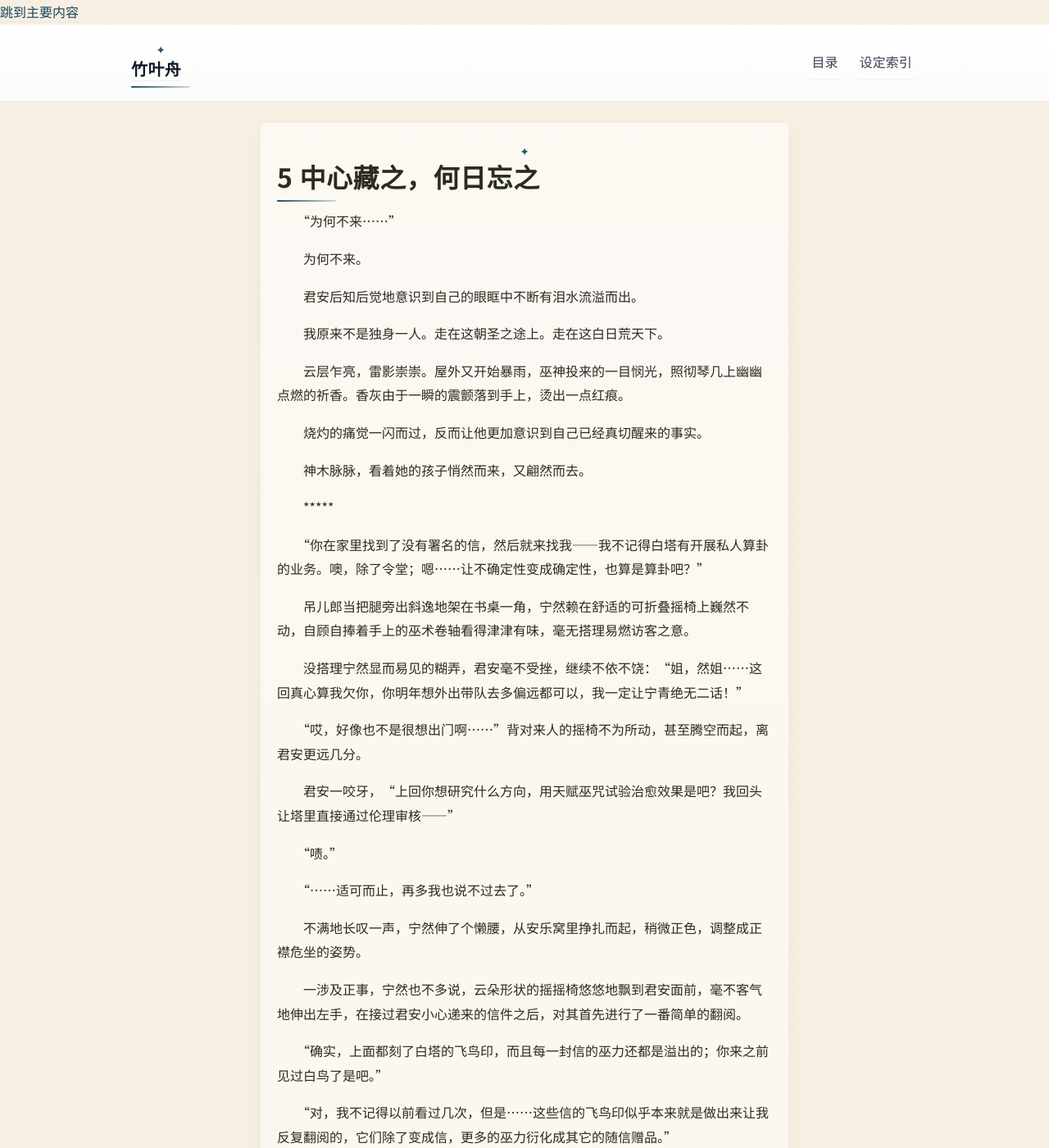
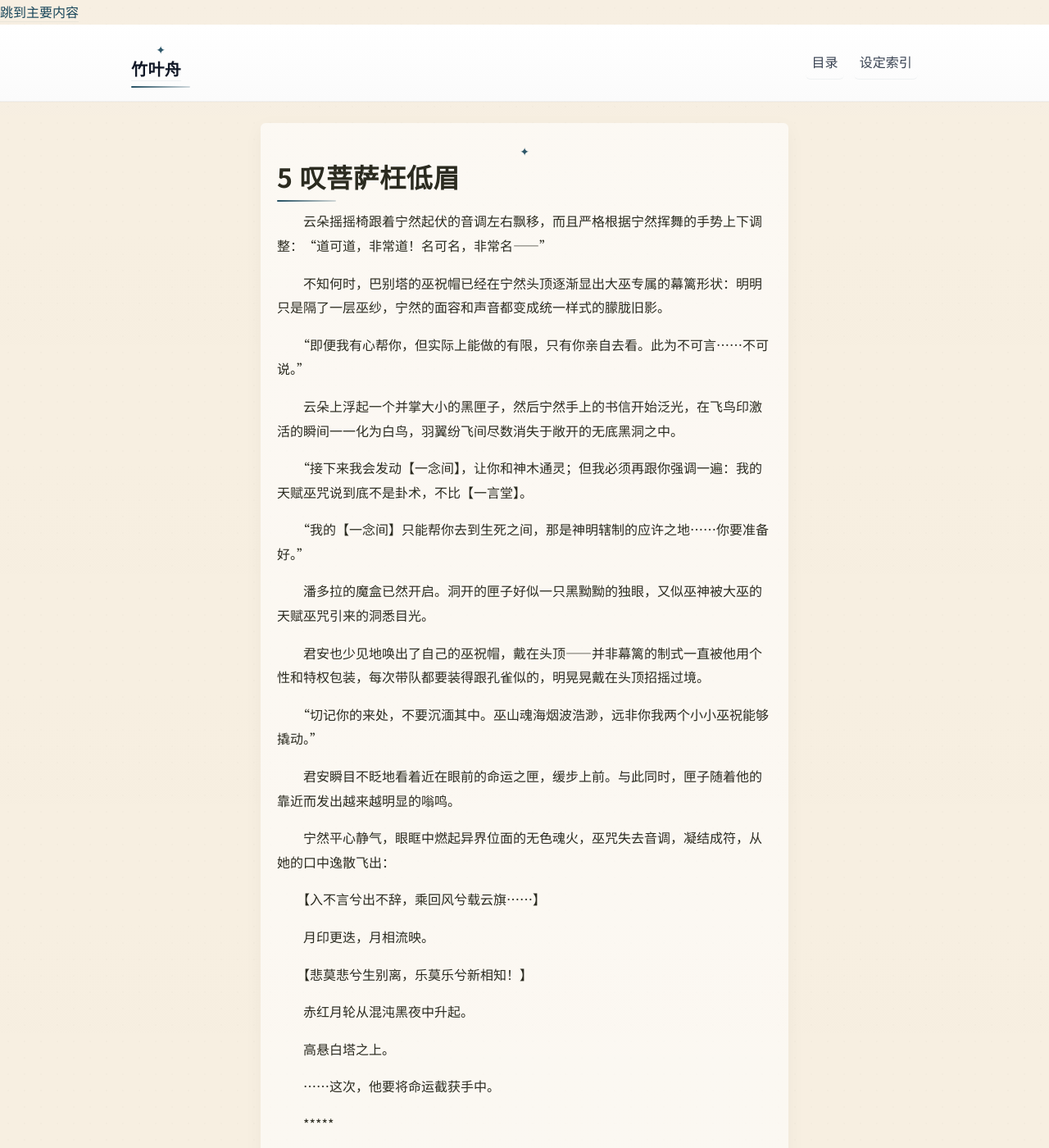
Before and after one commit to LotusSaverin/TheLeaf-BorneDream, a Jekyll site: the page built from chapter-05.md, in a window 1280 px wide and 1400 px high. Shown: the whole window at 82% size. Built offline with Jekyll 4.4.1, drawn with Linux system fonts in a browser that asks for light colours; some web fonts are replaced; our own code applies the rules of GitHub Pages for plain Markdown files; some of the changed text lies outside the part shown.

Commit message:
Revise chapter 5 with expanded content
Updated chapter 5 with new narrative elements and dialogue.

```diff
--- a/chapter-05.md
+++ b/chapter-05.md
@@ -1,91 +1,161 @@
-# 5 中心藏之，何日忘之
+# 5 叹菩萨枉低眉
 
-　　“为何不来……”
+　　云朵摇摇椅跟着宁然起伏的音调左右飘移，而且严格根据宁然挥舞的手势上下调整：“道可道，非常道！名可名，非常名——”
 
-　　为何不来。
+　　不知何时，巴别塔的巫祝帽已经在宁然头顶逐渐显出大巫专属的幕篱形状：明明只是隔了一层巫纱，宁然的面容和声音都变成统一样式的朦胧旧影。
 
-　　君安后知后觉地意识到自己的眼眶中不断有泪水流溢而出。
+　　“即便我有心帮你，但实际上能做的有限，只有你亲自去看。此为不可言……不可说。”
 
-　　我原来不是独身一人。走在这朝圣之途上。走在这白日荒天下。
+　　云朵上浮起一个并掌大小的黑匣子，然后宁然手上的书信开始泛光，在飞鸟印激活的瞬间一一化为白鸟，羽翼纷飞间尽数消失于敞开的无底黑洞之中。
 
-　　云层乍亮，雷影崇崇。屋外又开始暴雨，巫神投来的一目悯光，照彻琴几上幽幽点燃的祈香。香灰由于一瞬的震颤落到手上，烫出一点红痕。
+　　“接下来我会发动【一念间】，让你和神木通灵；但我必须再跟你强调一遍：我的天赋巫咒说到底不是卦术，不比【一言堂】。
 
-　　烧灼的痛觉一闪而过，反而让他更加意识到自己已经真切醒来的事实。
+　　“我的【一念间】只能帮你去到生死之间，那是神明辖制的应许之地……你要准备好。”
 
-　　神木脉脉，看着她的孩子悄然而来，又翩然而去。
+　　潘多拉的魔盒已然开启。洞开的匣子好似一只黑黝黝的独眼，又似巫神被大巫的天赋巫咒引来的洞悉目光。
+
+　　君安也少见地唤出了自己的巫祝帽，戴在头顶——并非幕篱的制式一直被他用个性和特权包装，每次带队都要装得跟孔雀似的，明晃晃戴在头顶招摇过境。
+
+　　“切记你的来处，不要沉湎其中。巫山魂海烟波浩渺，远非你我两个小小巫祝能够撬动。”
+
+　　君安瞬目不眨地看着近在眼前的命运之匣，缓步上前。与此同时，匣子随着他的靠近而发出越来越明显的嗡鸣。
+
+　　宁然平心静气，眼眶中燃起异界位面的无色魂火，巫咒失去音调，凝结成符，从她的口中逸散飞出：
+
+　　【入不言兮出不辞，乘回风兮载云旗……】
+
+　　月印更迭，月相流映。
+
+　　【悲莫悲兮生别离，乐莫乐兮新相知！】
+
+　　赤红月轮从混沌黑夜中升起。
+
+　　高悬白塔之上。
+
+　　……这次，他要将命运截获手中。
 
 　　*****
 
-　　“你在家里找到了没有署名的信，然后就来找我——我不记得白塔有开展私人算卦的业务。噢，除了令堂；嗯……让不确定性变成确定性，也算是算卦吧？”
+　　华盖如云，白玉生辉。郁郁苍苍。
 
-　　吊儿郎当把腿旁出斜逸地架在书桌一角，宁然赖在舒适的可折叠摇椅上巍然不动，自顾自捧着手上的巫术卷轴看得津津有味，毫无搭理易燃访客之意。
+　　“哥！觉醒典仪那边母亲已经布置好了，父亲派人传话说我们准备好了就差不多可以动身。”
 
-　　没搭理宁然显而易见的糊弄，君安毫不受挫，继续不依不饶：“姐，然姐……这回真心算我欠你，你明年想外出带队去多偏远都可以，我一定让宁青绝无二话！”
+　　“……”
 
-　　“哎，好像也不是很想出门啊……”背对来人的摇椅不为所动，甚至腾空而起，离君安更远几分。
+　　没有应答，静立窗前的少年只是看着窗外的神木怔愣出神。
 
-　　君安一咬牙，“上回你想研究什么方向，用天赋巫咒试验治愈效果是吧？我回头让塔里直接通过伦理审核——”
+　　“哥？你还好吗，发生什么了？”
 
-　　“啧。”
+　　君安摇了摇头，“没事，只是感觉有点熟悉。”
 
-　　“……适可而止，再多我也说不过去了。”
+　　……眼前的一切，自己似乎梦到过。
 
-　　不满地长叹一声，宁然伸了个懒腰，从安乐窝里挣扎而起，稍微正色，调整成正襟危坐的姿势。
+　　又是预知梦吗？昨晚似乎也做了预知梦。
 
-　　一涉及正事，宁然也不多说，云朵形状的摇摇椅悠悠地飘到君安面前，毫不客气地伸出左手，在接过君安小心递来的信件之后，对其首先进行了一番简单的翻阅。
+　　“我们走吧，囗囗。别让母亲等着。”
 
-　　“确实，上面都刻了白塔的飞鸟印，而且每一封信的巫力还都是溢出的；你来之前见过白鸟了是吧。”
+　　——他的梦，在变成现实？
 
-　　“对，我不记得以前看过几次，但是……这些信的飞鸟印似乎本来就是做出来让我反复翻阅的，它们除了变成信，更多的巫力衍化成其它的随信赠品。”
+　　……
 
-　　听到这里，宁然陷入了短暂的沉思。
+　　“早知我们俩是压轴，刚刚练会琴再来就好了。哥你说，等会我最后一个上去，神木这次不会又什么都不跟我说吧？”
 
-　　“信我不方便看，里面有没有提到什么特别的？”
+　　君安淡淡哂笑，挑眉不语，只是戏谑地扫了对方一眼。
 
-　　“……没有。”君安迟疑了一下，又补充道：“来信人似乎与我关系匪浅，私交甚笃。但这正是我回来白塔找你的原因——
+　　“好啦，哥你知道我不是跟你炫耀嘛……我往后再不说了！”
 
-　　“有人模糊了我的记忆。我忘记了很多事。说不清。”
+　　“哼。”目光又流转回来，落到祭台正中的神木之上；台上证道的同辈紧闭双眼，还在觉醒，但君安却已莫名地笃定对方不能顺利证道太上忘情。
 
-　　话语未毕，君安只是右手指天空，然后翻转回来，食中二指对着自己的双眼比划了一下，以表他们头顶那位不可直言的存在。
+　　——他的梦，真的变成现实了吗？
 
-　　宁然一下也沉默了。
+　　……
 
-　　略一停顿之后，宁然颔首：“确实蹊跷棘手……难怪你千里迢迢翻山越岭就为了找我，觉醒典仪都不管了，怕别的大巫没有巫术抗性也记忆混乱了？”
+　　作为倒数第二个觉醒的“巫祝”，君安不紧不慢地踏上白石做的祭台。在台上主持典仪的母亲君挽烟露出少见的笑容，父亲戴望庭在台下同样笑得春风得意，满是宽慰。
 
-　　君安重重一点头。
+　　不必母亲重复先前的繁文缛节，少年上前一顺衣袍，就地对着神木干脆跪下，祝祷，磕头。
 
-　　“可以，目光独到！”宁然在心里又叹了一口气，面上不显：“多年友情价，我得先提醒你一句……
+　　【神木吾祝，晚辈君安，志愿怀践御之心，行敬畏之举，存守护之志……】
 
-　　“你还记得你们家的正统道途吧？”
+　　【请为我证道——】
 
-　　这下换成君安凝噎了。“姐，太上忘情道我就是死也——”
+　　【太上忘情！】
 
-　　说到一半，君安戛然而止。
+　　神木的灵体微微颤动，并不言语。
 
-　　脑海中开始闪回他15岁那年的觉醒典仪，自己跪在琴川神木之下。远比他人漫长的祈祷，直觉里挥之不去的异样……他在祈祷仪式长时间的神魂离体之中，逐渐从自得变为疑惑……最后。
+　　【日月昭昭，此心可鉴。】
 
-　　慌不择路地逃下祭台。
+　　没有回应。
 
-　　——他终于意识到，自己一直隐约感到的疏漏，到底是何事：
+　　君安在长久的寂静中保持跪地的姿势，一动未动。
 
-　　他当年在觉醒典仪上，并没有成功证道太上忘情！
+　　终于，一阵轻风在脑海中盈盈拂过少年的灵体，像神木的一声叹息。
 
-　　也就是说，他本来就不是大巫，又是如何成为了族长继任者？更何况，他的太上忘情道似断而非断、似成而未成……玄妙莫测。
+　　被神木推出灵体位面的君安猛地睁眼，抬头就要向神木望去——等在一旁的君挽烟也意识到事态有变，正要开口，最后一位觉醒者却在此刻施施然登台了。
 
-　　再想到“巫祝不得干政”这一条金科玉律，君安只觉得自己的头越来越沉：显然他也没有封存巫力回归凡民之列……之前他还以为是宁青因为私情对自己网开一面，让他得以以巫祝之身插手朝廷之事，重新平衡近年来在先帝宁晔手底下越发岌岌可危的凡巫合约。
+　　“母亲，请为我祝祷。”
 
-　　现在看来，绝非如此。
+　　【兄长已—顺—利—证—道。】
 
-　　见君安长久不语，眉梢微跳，宁然就知道他多半是想起来了。
+　　——昨晚的梦，确凿如此么？
 
-　　只是不知，君安的记忆到底被混淆到什么程度。那个孩子……平日里看着一湖死水，却总是在紧要关头显露出非比寻常的一面。
+　　……
 
-　　——原来“祂”对自己的哥哥，也是能够狠心至此的么？
+　　记不清是如何强撑着下台，越过人群，失魂落魄地回到“少年游”。君安和衣倒在床上，只觉得头痛欲裂。
 
-　　“……被我遗忘的，”君安重新平复心里的翻江倒海。
+　　没能证道太上忘情，意味着自己得搬出“少年游”；尽管今日无人成功，但后面还有整整六日的觉醒典仪，面向各地赶来的年轻巫祝们……总会有人证道太上忘情的。
 
-　　“是我的爱人吗？
+　　胡思乱想间，混沌的睡意袭卷而来——
 
-　　“请把所有我遗忘的，全部告诉我。
+　　“哥哥？已经睡着了……”睁不开眼。
 
-　　“宁然。”
+　　“好梦。”自己的唇角被印下一个短暂的刻章。
+
+　　“愿你永远可以得到比你想要的更多一点。”
+
+　　囗囗的手，干燥而温暖，久久地停在他的发梢，又为他抚平眉间。
+
+　　——这一切的一切，果真如梦耶？
+
+　　……
+
+　　再醒来的时候，所有的异样端倪都消失不见。冬日的初雪，一经次日新升的太阳照射，便隐匿埋没，再无踪迹。
+
+　　一切都是那么顺理成章，君安如愿成为了族长继任者。
+
+　　……
+
+　　——这就是，我想要的吗？所有的一切。
+
+　　——不要走……不
+
+　　——不能走……不不不不不不不不不不不不不不不不不不不不不不不
+
+　　——独留我一人……不不不不不不不不不不不不不不不不不不不不不不不不不不不不不不不不不不不不不不不不不不不不不不不不不不不不不
+
+　　——我只是希望……
+
+　　——我们一家人可以在一起啊！
+
+　　——哥哥的……
+
+　　【阿衍。】
+
+　　*****
+
+　　面前的黑匣子频频闪烁，几乎要从现实位面消失，彻底逃逸到灵体位面去。宁然双目溢血，状若野鬼，瞳中魂火疯狂跃动几近失控；怒目圆睁，咽下口中的鲜血，她出手猛地一击濒临崩溃的位面边界：
+
+　　“还没到你去往归处的时候——
+
+　　“醒！”
+
+　　失去意识的君安和吃饱喝足的黑匣一同被抛到地上。
+
+　　下一秒，宁然也径直往地上栽倒。
+
+　　唯一不同的是——
+
+　　她有云朵摇椅。
+
+　　银月回归，万籁俱寂。孤零零的黑匣依旧洞开，在无人见证的角落独自闪烁……
+
+　　是巫神心满意足的愉悦双目。
```
